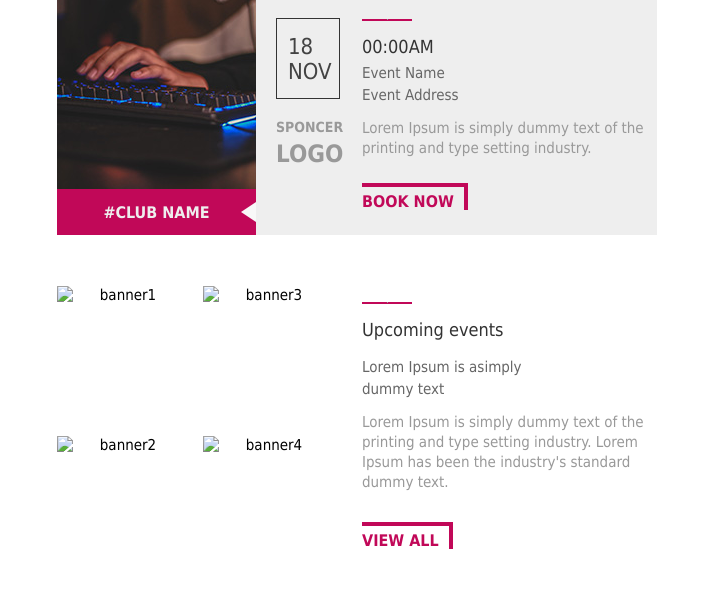
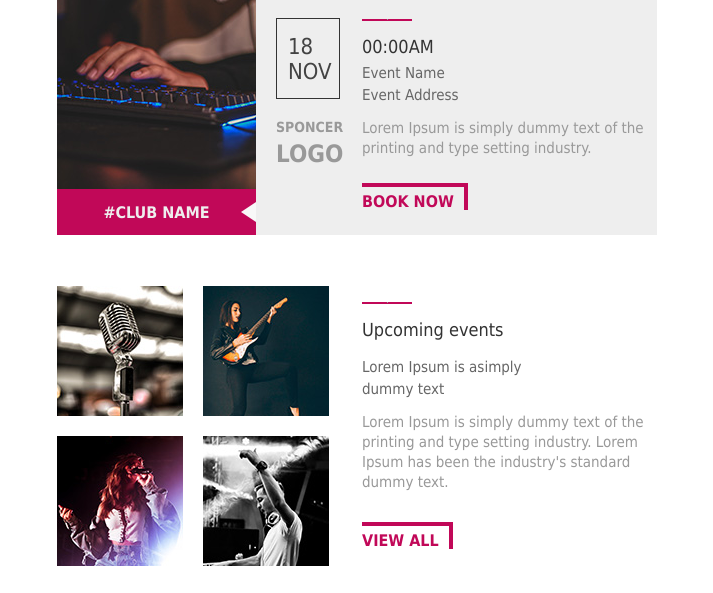
Before and after one commit to Rajnik8980/Portfolio_7, a plain HTML site: page index.html in a window 1280 px wide. Shown: the part 1256-1849 px from the top of the page, without its empty margins (283-996 px from the left). Drawn offline with Linux system fonts and the light colour scheme; grey boxes are pictures that could not be loaded.

Commit message:
index.html

```diff
--- a/index.html
+++ b/index.html
@@ -555,10 +555,10 @@ u + .em_body .em_full_wrap {
                                                   <td align="center" valign="top"><table class="em_wrapper" align="left" width="126" style="width: 126px;" border="0" cellspacing="0" cellpadding="0">
                                                       <tbody>
                                                         <tr>
-                                                          <td align="center" valign="top"><img src="images/banner_05_1.jpg" class="em_fsize100_img" width="126" height="130" alt="banner1" border="0" style="display: block; max-width: 126px; font-family: 'Tahoma', Arial, sans-serif; font-size: 15px; line-height: 18px; color: #000000;"/></td>
+                                                          <td align="center" valign="top"><img src="images/banner_1.jpg" class="em_fsize100_img" width="126" height="130" alt="banner1" border="0" style="display: block; max-width: 126px; font-family: 'Tahoma', Arial, sans-serif; font-size: 15px; line-height: 18px; color: #000000;"/></td>
                                                         </tr>
                                                         <tr>
-                                                          <td align="center" valign="top" class="em_ptop10" style="padding-top: 20px;"><img src="images/banner_05_3.jpg" class="em_fsize100_img" width="126" height="130" alt="banner2" border="0" style="display: block; max-width: 126px; font-family: 'Tahoma', Arial, sans-serif; font-size: 15px; line-height: 18px; color: #000000;"/></td>
+                                                          <td align="center" valign="top" class="em_ptop10" style="padding-top: 20px;"><img src="images/banner_3.jpg" class="em_fsize100_img" width="126" height="130" alt="banner2" border="0" style="display: block; max-width: 126px; font-family: 'Tahoma', Arial, sans-serif; font-size: 15px; line-height: 18px; color: #000000;"/></td>
                                                         </tr>
                                                       </tbody>
                                                     </table></td>
@@ -566,10 +566,10 @@ u + .em_body .em_full_wrap {
                                                   <td align="center" valign="top"><table class="em_wrapper" align="left" width="126" style="width: 126px;" border="0" cellspacing="0" cellpadding="0">
                                                       <tbody>
                                                         <tr>
-                                                          <td align="center" valign="top"><img src="images/banner_05_2.jpg" class="em_fsize100_img" width="126" height="130" alt="banner3" border="0" style="display: block; max-width: 126px; font-family: 'Tahoma', Arial, sans-serif; font-size: 15px; line-height: 18px; color: #000000;"/></td>
+                                                          <td align="center" valign="top"><img src="images/banner_2.jpg" class="em_fsize100_img" width="126" height="130" alt="banner3" border="0" style="display: block; max-width: 126px; font-family: 'Tahoma', Arial, sans-serif; font-size: 15px; line-height: 18px; color: #000000;"/></td>
                                                         </tr>
                                                         <tr>
-                                                          <td align="center" valign="top" class="em_ptop10" style="padding-top: 20px;"><img src="images/banner_05_4.jpg" class="em_fsize100_img" width="126" height="130" alt="banner4" border="0" style="display: block; max-width: 126px; font-family: 'Tahoma', Arial, sans-serif; font-size: 15px; line-height: 18px; color: #000000;"/></td>
+                                                          <td align="center" valign="top" class="em_ptop10" style="padding-top: 20px;"><img src="images/banner_4.jpg" class="em_fsize100_img" width="126" height="130" alt="banner4" border="0" style="display: block; max-width: 126px; font-family: 'Tahoma', Arial, sans-serif; font-size: 15px; line-height: 18px; color: #000000;"/></td>
                                                         </tr>
                                                       </tbody>
                                                     </table></td>
```
